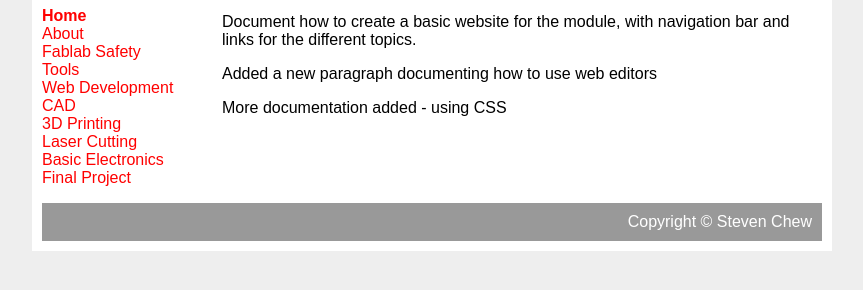
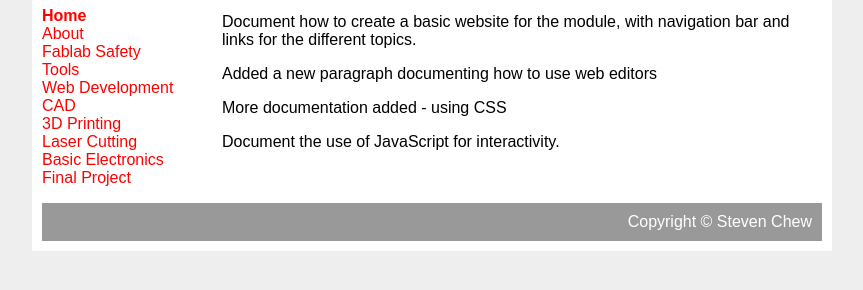
Before and after one commit to skeatz/my-first-website, a plain HTML site: page 03-web.html in a window 1280 px wide. Shown: the part 106-396 px from the top of the page, without its empty margins (208-1071 px from the left). Drawn offline with Linux system fonts and the light colour scheme.

Commit message:
Added JavaScript info

```diff
--- a/03-web.html
+++ b/03-web.html
@@ -30,6 +30,7 @@
 					<p>Document how to create a basic website for the module, with navigation bar and links for the different topics.</p>
 					<p>Added a new paragraph documenting how to use web editors</p>
 					<p>More documentation added - using CSS</p>
+					<p>Document the use of JavaScript for interactivity.</p>
 			</div>
 			<div id="footer">
 				Copyright &copy; Steven Chew
```
